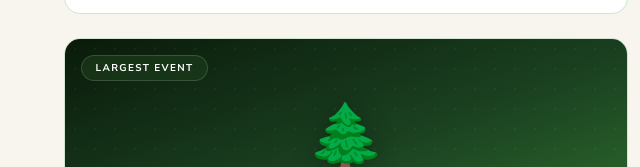
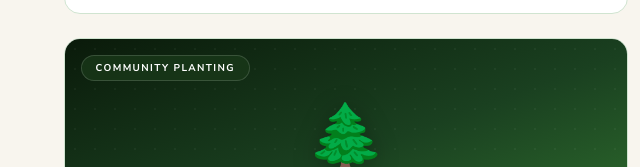
Before and after one commit to Zerochaos0000/DeepRoots, a plain HTML site: page index.html in a window 1280 px wide. Shown: the part 4993-5160 px from the top of the page, 0-640 px from the left. Drawn offline with Linux system fonts and the light colour scheme.

Commit message:
Change event label from 'Largest Event' to 'Community Planting'

```diff
--- a/index.html
+++ b/index.html
@@ -913,7 +913,7 @@ footer{background:var(--forest);padding:5rem 4rem 2.5rem}
             <div style="font-family:var(--fd);font-weight:900;font-size:2.4rem;color:#fff;position:relative;z-index:1;letter-spacing:-.02em;text-shadow:0 2px 12px rgba(0,0,0,.4)">50 Trees</div>
             <div style="font-size:.7rem;font-weight:600;letter-spacing:.18em;text-transform:uppercase;color:rgba(255,255,255,.55);position:relative;z-index:1">Summit Bridge Rd · DE</div>
           </div>
-          <div class="ev-img-chip">Largest Event</div>
+          <div class="ev-img-chip">Community Planting</div>
         </div>
         <div class="ev-body">
           <div class="ev-meta"><div class="ev-date">Fall 2025</div><div class="ev-dot"></div><div class="ev-place">Summit Bridge Rd, DE</div></div>
```
